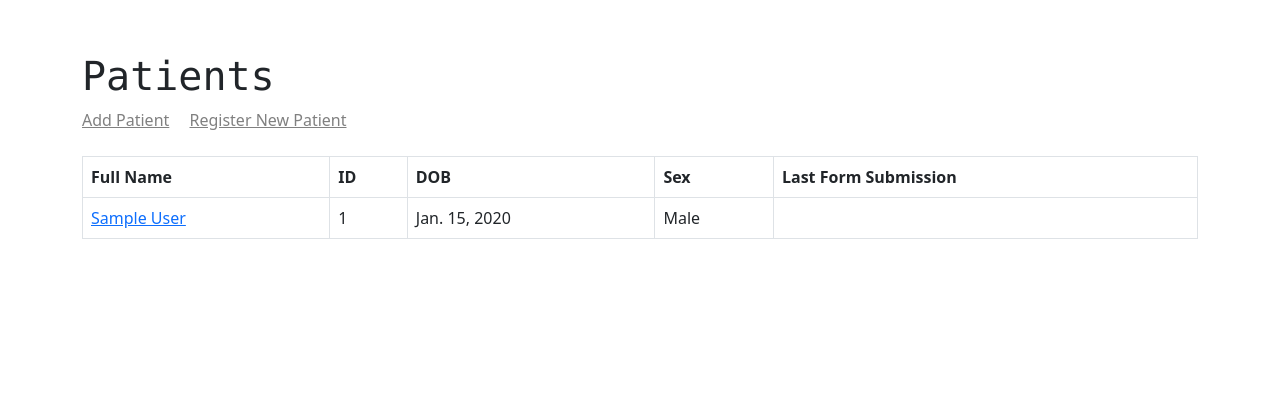
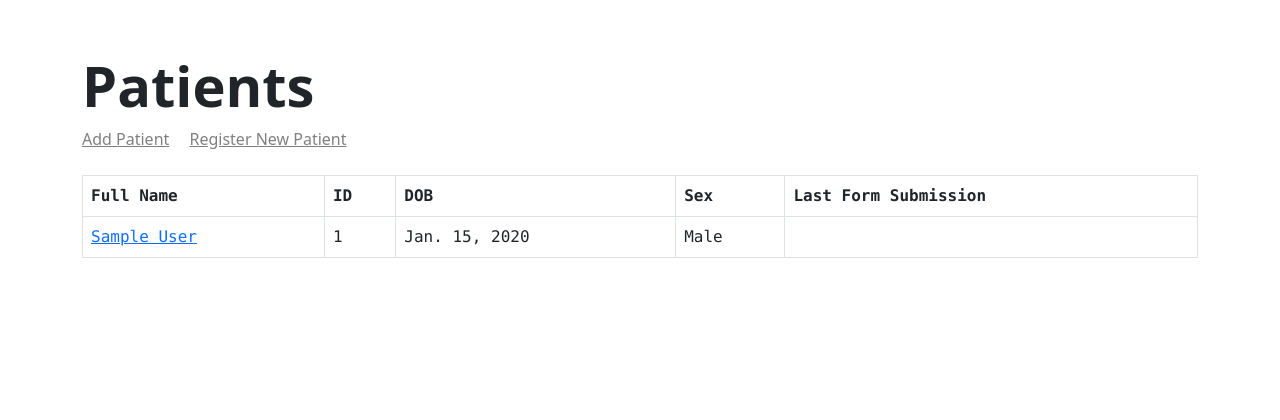
Before and after one commit to jreaso/symptom-log, a Django app: template patients/templates/patients/patients_list.html in a window 1280 px wide. Shown: the part 56-476 px from the top of the page. Run offline with Django 4.2, Linux system fonts and the light colour scheme; the template is opened without the code that fills it: values that come from a table or form of the project are taken from there, others are empty; tables that the repository leaves empty hold one stand-in row (values such as "Sample post").

Commit message:
updated template

```diff
--- a/patients/templates/patients/patients_list.html
+++ b/patients/templates/patients/patients_list.html
@@ -1,16 +1,18 @@
 {% extends "core/base.html" %}
+
+{% block title %}Patients{% endblock %}
 
 {% block content %}
   <div class="container my-5">
     <div>
-      <h1 class="font-monospace">Patients</h1>
+      <h1 class="display-4 fw-bold">Patients</h1>
       <div class="mt-2">
         <a href="#" class="grey-link">Add Patient</a>
         <a href="#" class="grey-link">Register New Patient</a>
       </div>
     </div>
 
-    <div class="my-4">
+    <div class="my-4 font-monospace">
       <table class="table table-bordered">
         <thead>
           <tr>
```
